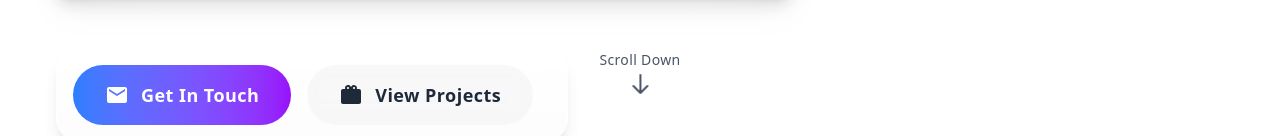
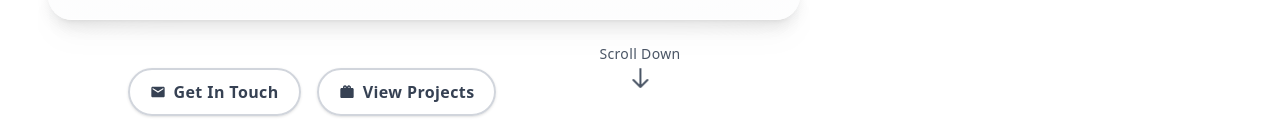
Before and after one commit to KavishkaDulshan/Portfolio, a React (Vite) app: page / in a window 1280 px wide. Shown: the part 908-1044 px from the top of the page. Built offline with nearby package versions, Linux system fonts and the light colour scheme.

Commit message:
button component created

```diff
--- a/src/assets/components/Hero.jsx
+++ b/src/assets/components/Hero.jsx
@@ -2,6 +2,7 @@ import React, { useEffect, useState, useCallback, useMemo } from 'react'
 import SocialWindow from './SocialWindow'
 import Step from './Step'
 import Typewriter from './Typewriter'
+import PrimaryButton from './PrimaryButton'
 
 // Import assets
 import profileImage from '../images/profileImage.jpeg'
@@ -220,7 +221,7 @@ const Hero = () => {
             <div className="flex-1 space-y-4 sm:space-y-6 lg:space-y-8 text-center lg:text-left lg:max-w-3xl">
 
               {/* Main Title */}
-              <h1 className="text-2xl xs:text-3xl sm:text-4xl md:text-5xl lg:text-6xl xl:text-7xl font-bold leading-tight min-h-[1.2em] relative z-10 text-center px-2">
+              <h1 className="mt-5 text-2xl xs:text-3xl sm:text-4xl md:text-5xl lg:text-6xl xl:text-7xl font-bold leading-tight min-h-[1.2em] relative z-10 text-center px-2">
                 <Typewriter
                   texts={[
                     "Hello there!",
@@ -513,34 +514,37 @@ const Hero = () => {
 
           {/* CTA Buttons */}
           <div className="flex flex-col items-center lg:items-start space-y-4 sm:space-y-6 px-4">
-            <Step
-              delay={800}
-              className={`transform transition-all ${getAnimationClass('duration-1000 delay-800')} ${isVisible ? 'translate-y-0 opacity-100' : 'translate-y-10 opacity-0'} w-full max-w-lg`}
-              padding="p-3 sm:p-4"
-              shadow="shadow-lg"
+            <div className={`flex justify-center transform transition-all ${getAnimationClass('duration-1000 delay-800')} ${isVisible ? 'translate-y-0 opacity-100' : 'translate-y-10 opacity-0'} w-full max-w-lg`}
+
             >
-              <div className="flex flex-col sm:flex-row gap-3 sm:gap-4 justify-center lg:justify-start">
-                <button
+              <div className="flex flex-col sm:flex-row gap-3 sm:gap-4 justify-center lg:justify-start mb-5">
+                <PrimaryButton
+                  variant="outline"
+                  size="lg"
                   onClick={handleGetInTouch}
-                  className={`px-5 sm:px-6 lg:px-8 py-3 lg:py-4 bg-gradient-to-r from-blue-500 to-purple-600 text-white font-semibold rounded-full text-sm sm:text-base lg:text-lg tracking-wide transition-all ${getAnimationClass('duration-300 hover:shadow-lg hover:scale-105')} active:scale-95 flex items-center justify-center gap-2 sm:gap-3 group focus:outline-none focus:ring-2 focus:ring-blue-500 focus:ring-offset-2`}
+                  icon={<svg className="w-5 h-5 lg:w-6 lg:h-6" fill="currentColor" viewBox="0 0 24 24">
+                    <path d="M20 4H4c-1.1 0-1.99.9-1.99 2L2 18c0 1.1.9 2 2 2h16c1.1 0 2-.9 2-2V6c0-1.1-.9-2-2-2zm0 4l-8 5-8-5V6l8 5 8-5v2z"/>
+                  </svg>}
+                  iconPosition="left"
+                  className="tracking-wide hover:bg-gradient-to-r hover:from-blue-500 hover:to-purple-600 hover:text-white hover:border-transparent"
                 >
-                  <svg className={`w-4 h-4 sm:w-5 sm:h-5 lg:w-6 lg:h-6 transition-transform ${getAnimationClass('duration-300 group-hover:scale-110 group-hover:rotate-12')}`} fill="currentColor" viewBox="0 0 24 24">
-                    <path d="M20 4H4c-1.1 0-1.99.9-1.99 2L2 18c0 1.1.9 2 2 2h16c1.1 0 2-.9 2-2V6c0-1.1-.9-2-2-2zm0 4l-8 5-8-5V6l8 5 8-5v2z"/>
-                  </svg>
                   Get In Touch
-                </button>
+                </PrimaryButton>
 
-                <button
+                <PrimaryButton
+                  variant="outline"
+                  size="lg"
                   onClick={handleViewProjects}
-                  className={`px-5 sm:px-6 lg:px-8 py-3 lg:py-4 bg-gray-100/60 hover:bg-gradient-to-r hover:from-blue-500 hover:to-purple-600 text-gray-800 hover:text-white font-semibold rounded-full text-sm sm:text-base lg:text-lg tracking-wide transition-all ${getAnimationClass('duration-300 hover:shadow-lg hover:scale-105')} active:scale-95 flex items-center justify-center gap-2 sm:gap-3 group backdrop-blur-sm focus:outline-none focus:ring-2 focus:ring-gray-500 focus:ring-offset-2`}
+                  icon={<svg className="w-5 h-5 lg:w-6 lg:h-6" fill="currentColor" viewBox="0 0 24 24">
+                    <path d="M20 6h-2.18c.11-.31.18-.65.18-1a2.996 2.996 0 0 0-5.5-1.65l-.5.67-.5-.68C10.96 2.54 10.05 2 9 2 7.34 2 6 3.34 6 5c0 .35.07.69.18 1H4c-1.11 0-1.99.89-1.99 2L2 19c0 1.11.89 2 2 2h16c1.11 0 2-.89 2-2V8c0-1.11-.89-2-2-2zm-5-2c.55 0 1 .45 1 1s-.45 1-1 1-1-.45-1-1 .45-1 1-1zM9 4c.55 0 1 .45 1 1s-.45 1-1 1-1-.45-1-1 .45-1 1-1z"/>
+                  </svg>}
+                  iconPosition="left"
+                  className="tracking-wide hover:bg-gradient-to-r hover:from-blue-500 hover:to-purple-600 hover:text-white hover:border-transparent"
                 >
-                  <svg className={`w-4 h-4 sm:w-5 sm:h-5 lg:w-6 lg:h-6 transition-transform ${getAnimationClass('duration-300 group-hover:scale-110 group-hover:-rotate-12')}`} fill="currentColor" viewBox="0 0 24 24">
-                    <path d="M20 6h-2.18c.11-.31.18-.65.18-1a2.996 2.996 0 0 0-5.5-1.65l-.5.67-.5-.68C10.96 2.54 10.05 2 9 2 7.34 2 6 3.34 6 5c0 .35.07.69.18 1H4c-1.11 0-1.99.89-1.99 2L2 19c0 1.11.89 2 2 2h16c1.11 0 2-.89 2-2V8c0-1.11-.89-2-2-2zm-5-2c.55 0 1 .45 1 1s-.45 1-1 1-1-.45-1-1 .45-1 1-1zM9 4c.55 0 1 .45 1 1s-.45 1-1 1-1-.45-1-1 .45-1 1-1z"/>
-                  </svg>
                   View Projects
-                </button>
+                </PrimaryButton>
               </div>
-            </Step>
+            </div>
           </div>
         </div>
 
--- /dev/null
+++ b/src/assets/components/PrimaryButton.jsx
@@ -0,0 +1,161 @@
+import React from 'react'
+
+const PrimaryButton = ({
+  children,
+  onClick,
+  variant = 'primary', // 'primary', 'secondary', 'outline', 'ghost'
+  size = 'md', // 'sm', 'md', 'lg'
+  disabled = false,
+  loading = false,
+  className = '',
+  icon = null,
+  iconPosition = 'left', // 'left', 'right'
+  fullWidth = false,
+  type = 'button',
+  ...props
+}) => {
+  // Base styles with enhanced modern transitions
+  const baseStyles = "relative inline-flex items-center justify-center font-medium transition-all duration-300 ease-out focus:outline-none focus:ring-2 focus:ring-offset-2 rounded-full disabled:opacity-60 disabled:cursor-not-allowed overflow-hidden group"
+
+  // Size variants - smaller and more compact
+  const sizeStyles = {
+    sm: "px-3 py-1.5 text-xs gap-1.5 min-h-[28px]",
+    md: "px-4 py-2 text-sm gap-2 min-h-[32px]",
+    lg: "px-5 py-2.5 text-base gap-2 min-h-[36px]"
+  }
+
+  // Enhanced variant styles with modern hover effects
+  const variantStyles = {
+    primary: `
+      bg-gradient-to-r from-emerald-600 to-cyan-500 text-white shadow-lg
+      hover:from-cyan-500 hover:to-emerald-600 hover:shadow-2xl hover:shadow-emerald-500/25
+      hover:scale-105 hover:-translate-y-0.5
+      active:scale-95 active:translate-y-0 active:shadow-md
+      focus:ring-emerald-500/50 focus:ring-opacity-75
+      before:absolute before:inset-0 before:bg-gradient-to-r before:from-white/0 before:via-white/20 before:to-white/0
+      before:translate-x-[-100%] before:transition-transform before:duration-700 before:ease-out
+      hover:before:translate-x-[100%]
+    `,
+    secondary: `
+      bg-gray-100 text-gray-800 shadow-md border border-gray-200
+      hover:bg-gradient-to-r hover:from-gray-50 hover:to-gray-100 hover:shadow-lg hover:shadow-gray-400/20
+      hover:scale-105 hover:-translate-y-0.5 hover:border-gray-300
+      active:scale-95 active:translate-y-0 active:bg-gray-300
+      focus:ring-gray-400 focus:ring-opacity-50
+      before:absolute before:inset-0 before:bg-gradient-to-r before:from-gray-300/0 before:via-gray-300/30 before:to-gray-300/0
+      before:translate-x-[-100%] before:transition-transform before:duration-600 before:ease-out
+      hover:before:translate-x-[100%]
+    `,
+    outline: `
+      bg-transparent text-gray-700 border-2 border-gray-300 shadow-sm backdrop-blur-sm
+      hover:bg-gray-700 hover:text-white hover:border-gray-700 hover:shadow-lg hover:shadow-gray-700/20
+      hover:scale-105 hover:-translate-y-0.5
+      active:scale-95 active:translate-y-0 active:bg-gray-800
+      focus:ring-gray-400 focus:ring-opacity-50
+      before:absolute before:inset-0 before:bg-gray-700 before:opacity-0 before:transition-opacity before:duration-300
+      hover:before:opacity-100
+      after:absolute after:inset-0 after:bg-gradient-to-r after:from-white/0 after:via-white/20 after:to-white/0
+      after:translate-x-[-100%] after:transition-transform after:duration-500 after:ease-out
+      hover:after:translate-x-[100%]
+    `,
+    ghost: `
+      bg-transparent text-gray-600 backdrop-blur-sm
+      hover:bg-gray-100 hover:text-gray-800 hover:shadow-md hover:shadow-gray-400/20
+      hover:scale-105 hover:-translate-y-0.5
+      active:scale-95 active:translate-y-0 active:bg-gray-200
+      focus:ring-gray-400 focus:ring-opacity-30
+      before:absolute before:inset-0 before:bg-gradient-to-r before:from-gray-200/0 before:via-gray-200/50 before:to-gray-200/0
+      before:translate-x-[-100%] before:transition-transform before:duration-500 before:ease-out
+      hover:before:translate-x-[100%]
+    `
+  }
+
+  // Enhanced loading spinner with modern animations - smaller size
+  const LoadingSpinner = () => (
+    <div className="relative">
+      <div className="w-3 h-3 border-2 border-current/30 border-t-current rounded-full animate-spin" />
+      <div className="absolute inset-0 w-3 h-3 border-2 border-transparent border-t-current/60 rounded-full animate-spin" style={{ animationDirection: 'reverse', animationDuration: '0.8s' }} />
+    </div>
+  )
+
+  // Ripple effect component for modern touch feedback
+  const RippleEffect = () => (
+    <div className="absolute inset-0 overflow-hidden rounded-full">
+      <div className="absolute inset-0 bg-white/20 opacity-0 scale-0 rounded-full transition-all duration-300 group-active:opacity-100 group-active:scale-100 group-active:duration-150" />
+    </div>
+  )
+
+  // Combine all styles
+  const buttonStyles = `
+    ${baseStyles}
+    ${sizeStyles[size]}
+    ${variantStyles[variant]}
+    ${fullWidth ? 'w-full' : ''}
+    ${className}
+  `.trim().replace(/\s+/g, ' ')
+
+  return (
+    <button
+      type={type}
+      onClick={disabled || loading ? undefined : onClick}
+      disabled={disabled || loading}
+      className={buttonStyles}
+      {...props}
+    >
+      {/* Ripple effect for modern touch feedback */}
+      <RippleEffect />
+
+      {/* Loading state with enhanced spinner */}
+      {loading && (
+        <div className="flex items-center gap-1.5 relative z-10">
+          <LoadingSpinner />
+          <span className="animate-pulse text-xs">Loading...</span>
+        </div>
+      )}
+
+      {/* Normal content with enhanced animations */}
+      {!loading && (
+        <>
+          {/* Left icon with enhanced hover effects - smaller icons */}
+          {icon && iconPosition === 'left' && (
+            <span className="flex-shrink-0 transition-all duration-300 ease-out group-hover:scale-110 group-hover:rotate-3 group-active:scale-95 group-active:rotate-0 relative z-10">
+              <div className="w-4 h-4 flex items-center justify-center">
+                {icon}
+              </div>
+            </span>
+          )}
+
+          {/* Button text with modern typography effects */}
+          <span className="font-semibold tracking-wide transition-all duration-300 ease-out group-hover:tracking-wider relative z-10">
+            {children}
+          </span>
+
+          {/* Right icon with enhanced hover effects - smaller icons */}
+          {icon && iconPosition === 'right' && (
+            <span className="flex-shrink-0 transition-all duration-300 ease-out group-hover:scale-110 group-hover:-rotate-3 group-active:scale-95 group-active:rotate-0 relative z-10">
+              <div className="w-4 h-4 flex items-center justify-center">
+                {icon}
+              </div>
+            </span>
+          )}
+        </>
+      )}
+
+      {/* Modern glow effect for primary variant */}
+      {variant === 'primary' && (
+        <div className="absolute inset-0 rounded-full bg-gradient-to-r from-emerald-600 to-cyan-500 opacity-0 blur-lg transition-opacity duration-300 group-hover:opacity-30 -z-10 scale-110" />
+      )}
+
+      {/* Subtle particle effect for enhanced variants - smaller particles */}
+      {(variant === 'primary' || variant === 'outline') && (
+        <div className="absolute inset-0 pointer-events-none">
+          <div className="absolute top-0.5 right-0.5 w-0.5 h-0.5 bg-white/40 rounded-full opacity-0 transition-opacity duration-300 group-hover:opacity-100 delay-100" />
+          <div className="absolute bottom-0.5 left-0.5 w-0.5 h-0.5 bg-white/30 rounded-full opacity-0 transition-opacity duration-300 group-hover:opacity-100 delay-200" />
+          <div className="absolute top-1/2 right-1 w-0.5 h-0.5 bg-white/50 rounded-full opacity-0 transition-opacity duration-300 group-hover:opacity-100 delay-150" />
+        </div>
+      )}
+    </button>
+  )
+}
+
+export default PrimaryButton
```
